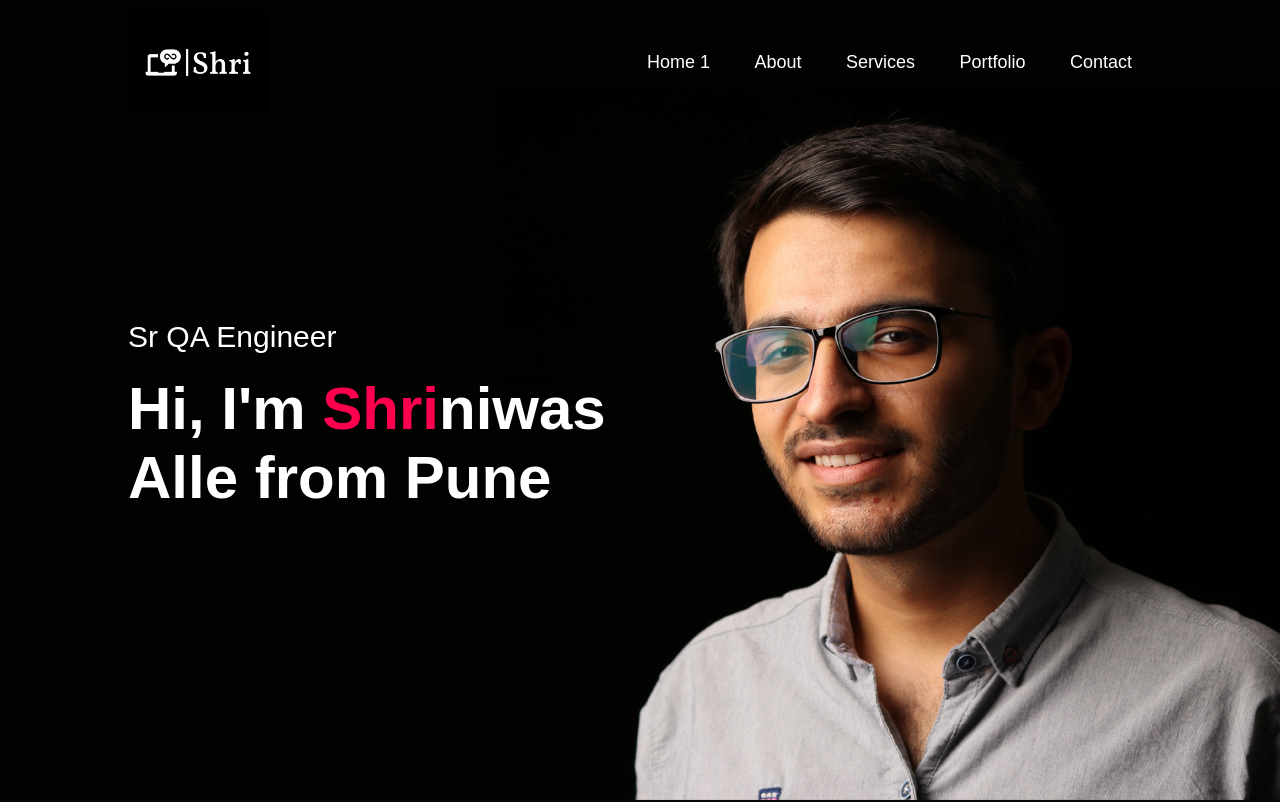
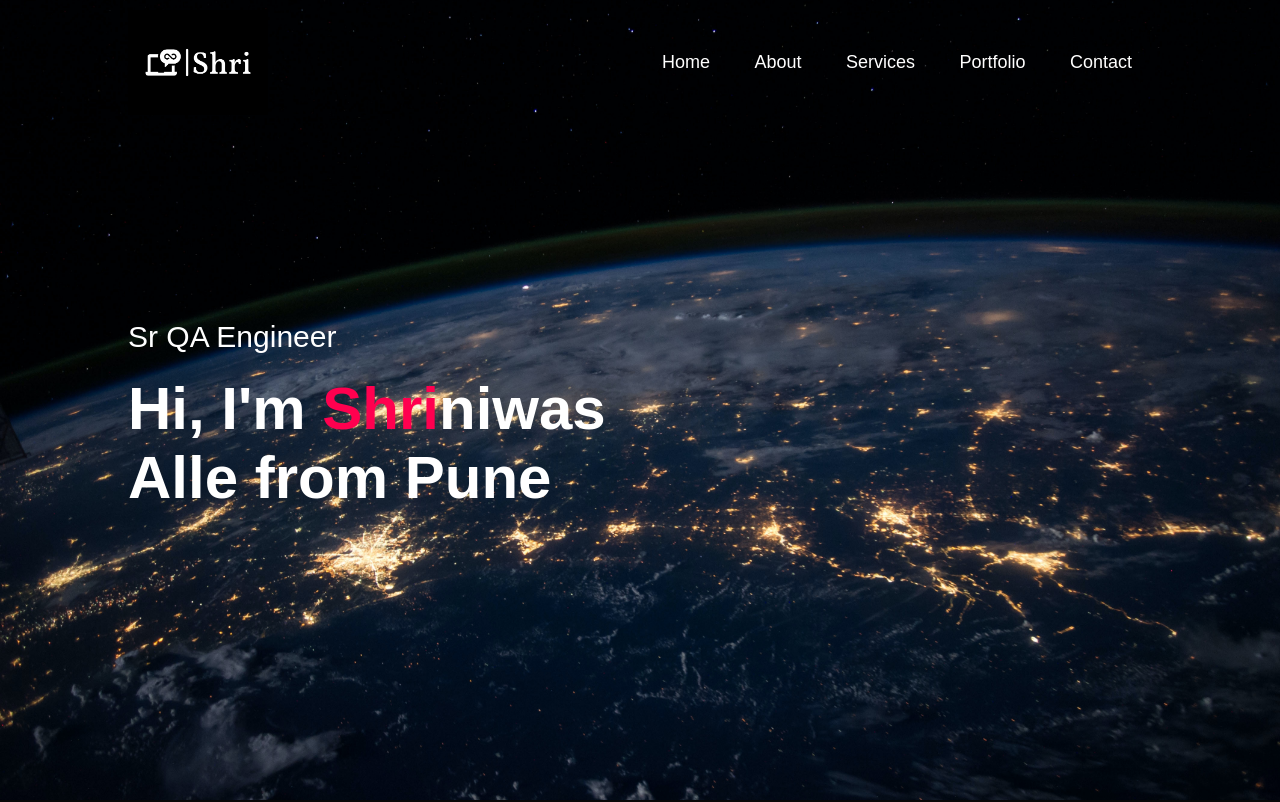
Before and after one commit to shrialle/personal-portfolio, a plain HTML site: page index.html in a window 1280 px wide. Shown: the top 802 px of the page. Drawn offline with Linux system fonts and the light colour scheme.

Commit message:
Updated background img

```diff
--- a/index.html
+++ b/index.html
@@ -15,7 +15,7 @@
             <nav>
                 <img src="images/logo1.png" class="logo" alt="logo">
                 <ul>
-                    <li><a href="#">Home 1</a></li>
+                    <li><a href="#">Home</a></li>
                     <li><a href="#">About</a></li>
                     <li><a href="#">Services</a></li>
                     <li><a href="#">Portfolio</a></li>
--- a/style.css
+++ b/style.css
@@ -13,7 +13,7 @@ body {
 #header {
     width: 100%;
     height: 100vh;
-    background-image: url(./images/background.png);
+    background-image: url(./images/parallax-4.jpg);
     background-size: cover;
     background-position: center;
     /* background-repeat: no-repeat; */
```
